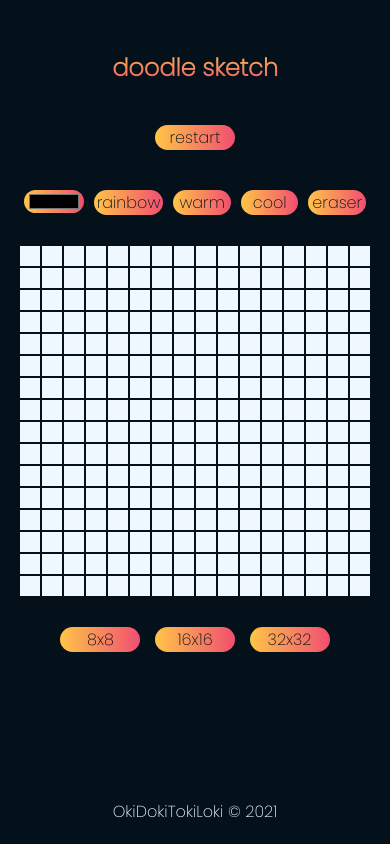
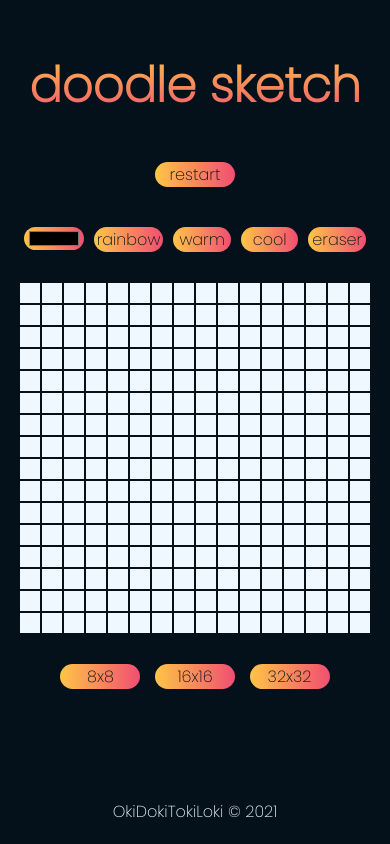
Before and after one commit to OkiDokiTokiLoki/doodle-sketch, a plain HTML site: page index.html in a window 390 px wide. Drawn offline with Linux system fonts and the light colour scheme.

Commit message:
small screen responsiveness fix

```diff
--- a/style.css
+++ b/style.css
@@ -141,10 +141,9 @@ footer a:hover{
     }
 }
 
-@media screen and (max-width: 450px) {
+@media screen and (max-width: 550px) {
 
     h1{
-        font-size: 1.5rem;
         margin: 50px 0 30px 0;
     }
 
@@ -167,7 +166,7 @@ footer a:hover{
     }
 }
 
-@media screen and (min-width: 451px) and (max-width: 768px) {
+/* @media screen and (min-width: 451px) and (max-width: 768px) {
     body {
       height: 100%;
     }
@@ -177,4 +176,4 @@ footer a:hover{
         height: 400px;
         margin: 40px 0;
     }
-}
+} */
```
